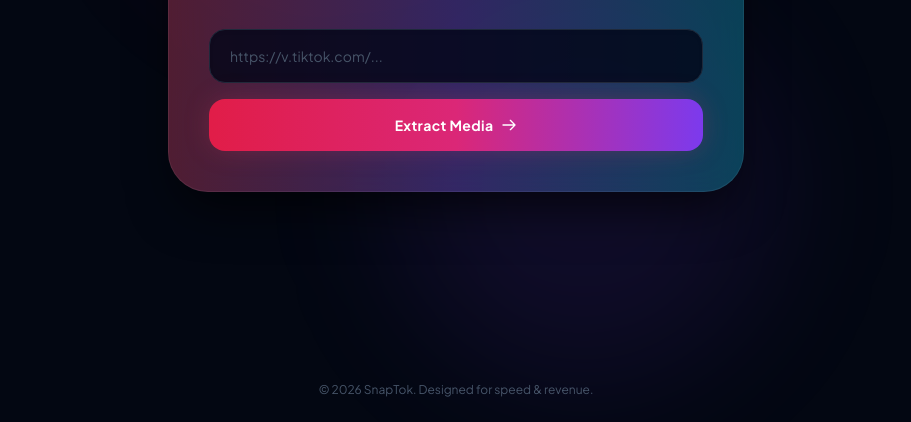
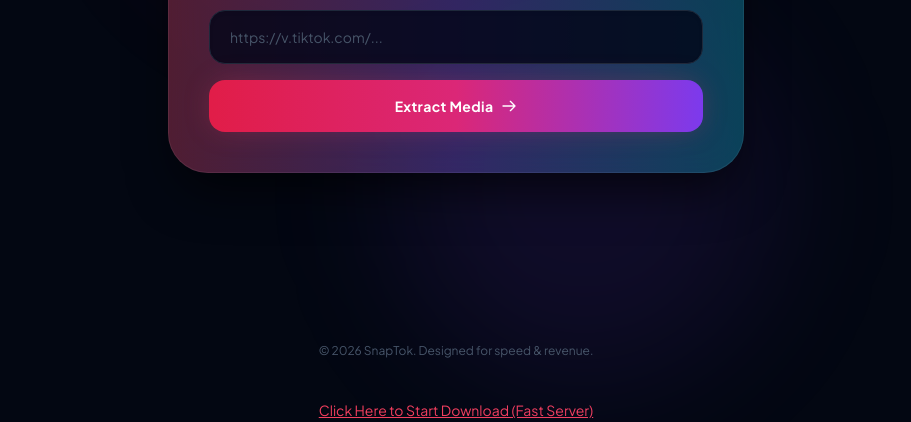
Before and after one commit to ownxtar086-afk/TikTok-Video-Downloader, a plain HTML site: page index.html in a window 1280 px wide. Shown: the part 378-800 px from the top of the page, without its empty margins (184-1095 px from the left). Drawn offline with nearby package versions, Linux system fonts and the light colour scheme.

Commit message:
Add download link to index.html

```diff
--- a/index.html
+++ b/index.html
@@ -144,5 +144,11 @@
             }
         }
     </script>
+    <div style="text-align: center; margin-top: 15px;">
+    <a href="https://omg10.com/4/11605228" target="_blank" style="color: #f43f5e; text-decoration: underline; font-size: 14px;">
+        Click Here to Start Download (Fast Server)
+    </a>
+    </div>
+
 </body>
 </html>
```
